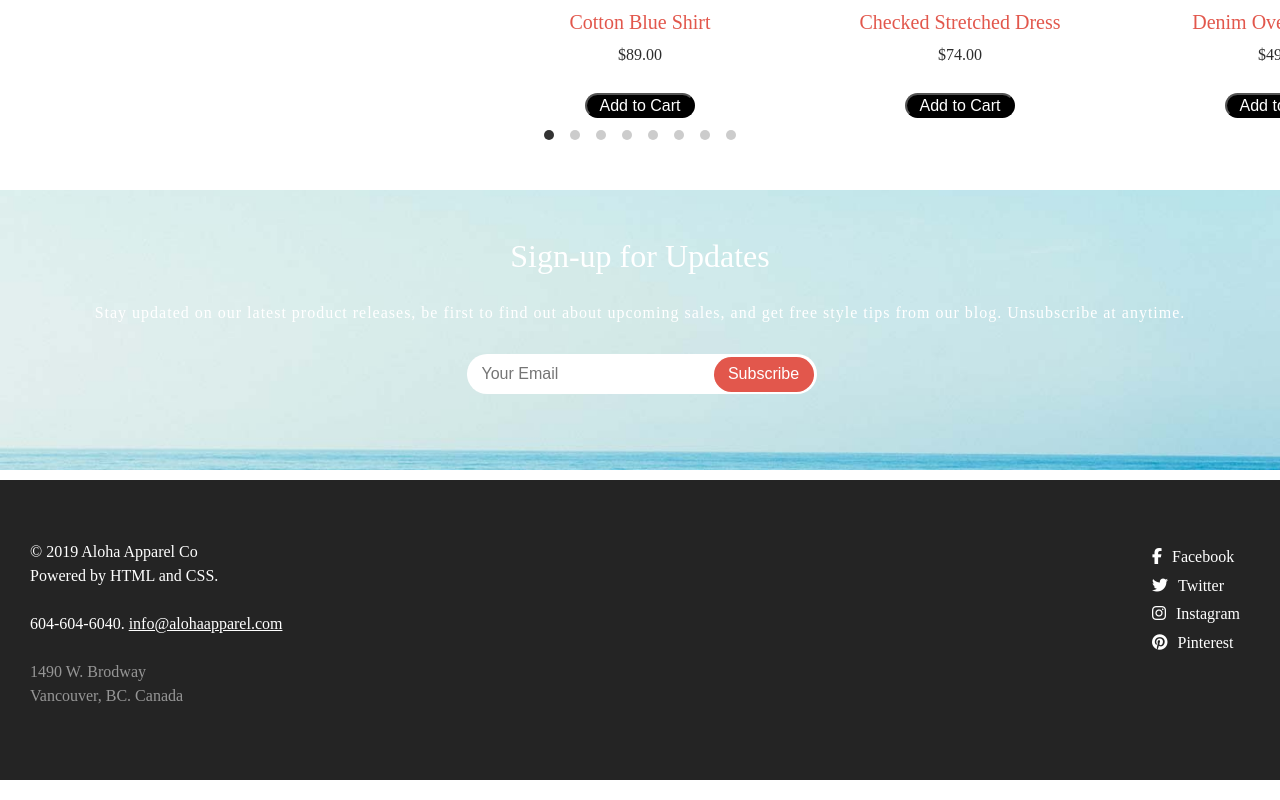
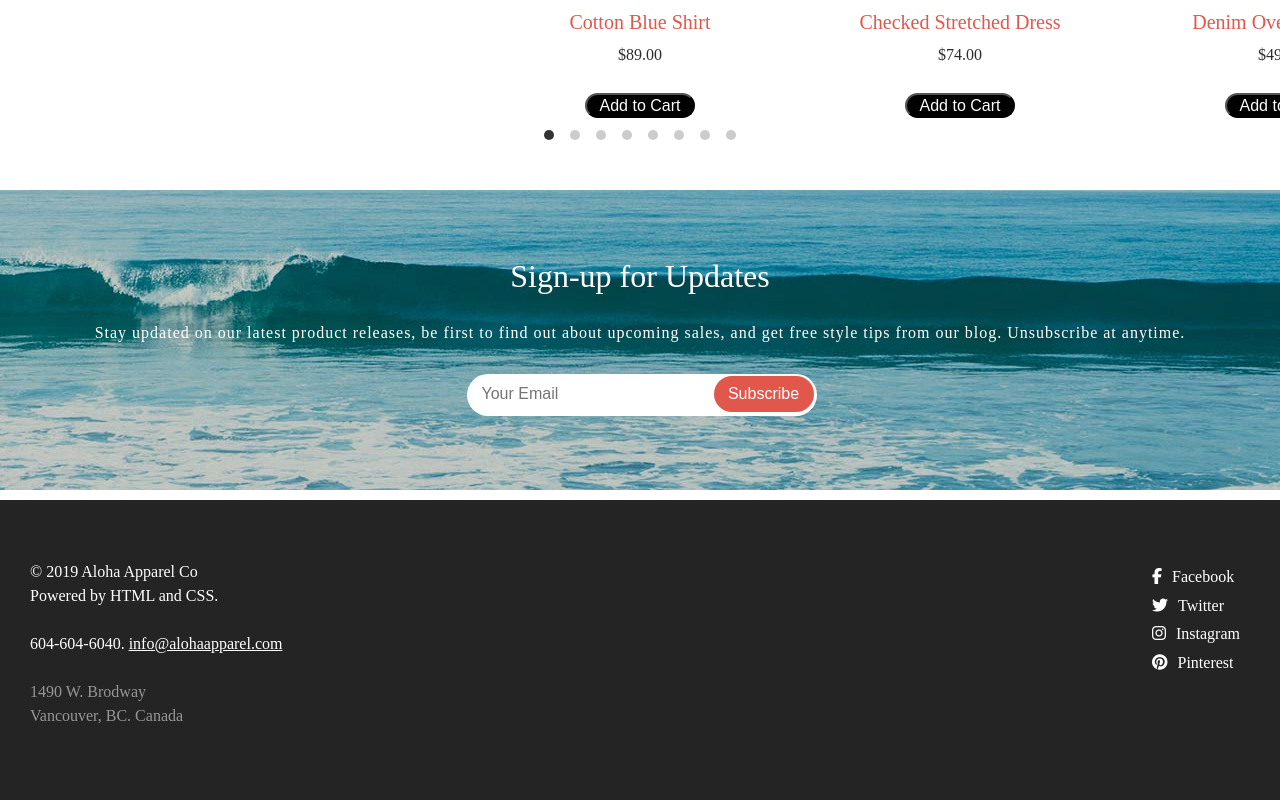
Before and after one commit to VladimirPesovski/Aloha, a plain HTML site: page index.html in a window 1280 px wide. Shown: the part 1910-2710 px from the top of the page. Drawn offline with Linux system fonts and the light colour scheme.

```diff
--- a/css/style.css
+++ b/css/style.css
@@ -128,12 +128,13 @@ header {
     margin: 10px;
 }
 
-.nav-items a {
+.nav-items {
     display: flex;
     flex-wrap: wrap;
     justify-content: space-around;
     padding: 2px 10px 10px 10px;
     text-decoration: none;
+
 }
 
 .nav-items li a {
@@ -143,6 +144,7 @@ header {
     color: #e2574c;
     border: none;
     background: none;
+    text-decoration: none;
 
 }
 
@@ -344,17 +346,18 @@ section {
 }
 
 .form {
-    background: url("../images/wave-bkgd.jpg") center no-repeat;
-    background-size: 100%;
-    height: 280px;
+    background: linear-gradient( rgba(0, 0, 0, 0.2), rgba(0, 0, 0, 0.2) ), url("../images/wave-bkgd.jpg") center no-repeat;
+    background-position-y: bottom;
+    height: 380px;
     width: 100%;
     color: white;
+    margin-top: 30px;
 }
 
 .form h2 {
     font-family: playfairdisplay-italic;
     font-size: 30px;
-    padding: 50px 20px 0px 20px;
+    padding: 70px 20px 0px 20px;
     justify-content: center;
 }
 
@@ -369,14 +372,14 @@ section {
     line-height: 2em;
     text-align: center;
     justify-content: center;
-    padding: 10px;
+    padding: 30px;
 }
 
 .email {
     position: relative;
     width: 300px;
-    height: 40px;
-    padding:15px 40px 15px 15px;
+    height: 42px;
+    padding:14px 40px 16px 15px;
     background:white;
     border-radius: 50px;
     border: none;
@@ -386,7 +389,7 @@ section {
 .submit {
     position: relative;
     width: 100px;
-    height: 35px;
+    height: 36px;
     background-color: #e2574c;
     border-style: none;
     border-radius: 20px;
@@ -545,6 +548,7 @@ footer {
 
     .form {
         margin-top: 40px;
+        height: 300px;
     }
 
     .form h2 {
```
Also changed, not shown: index.html (+1 -0 lines), 1 other file.
